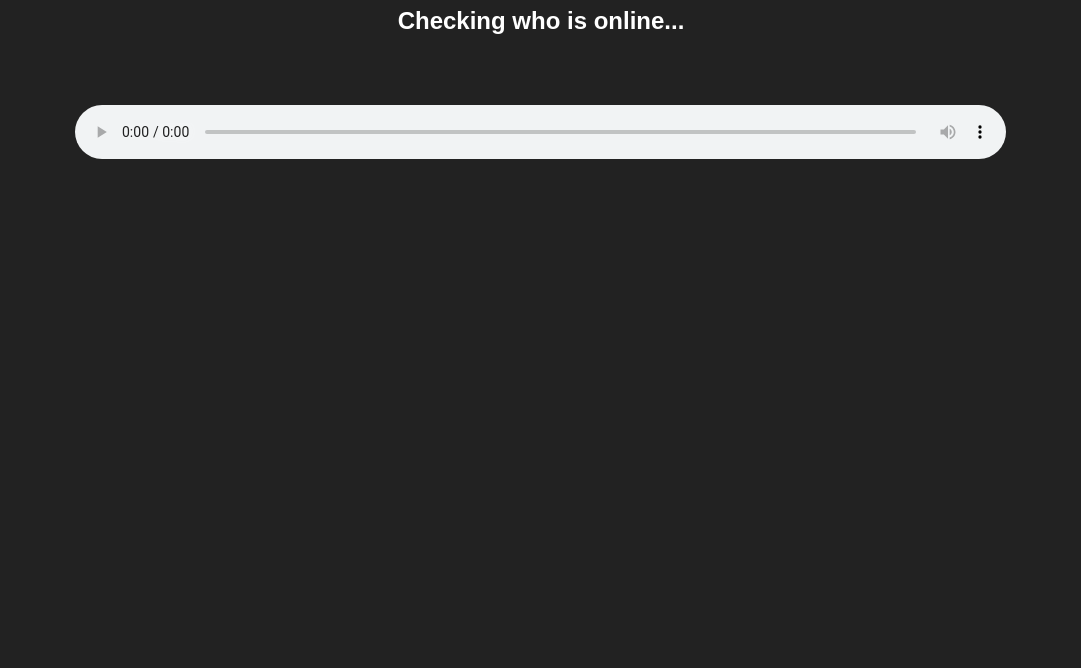
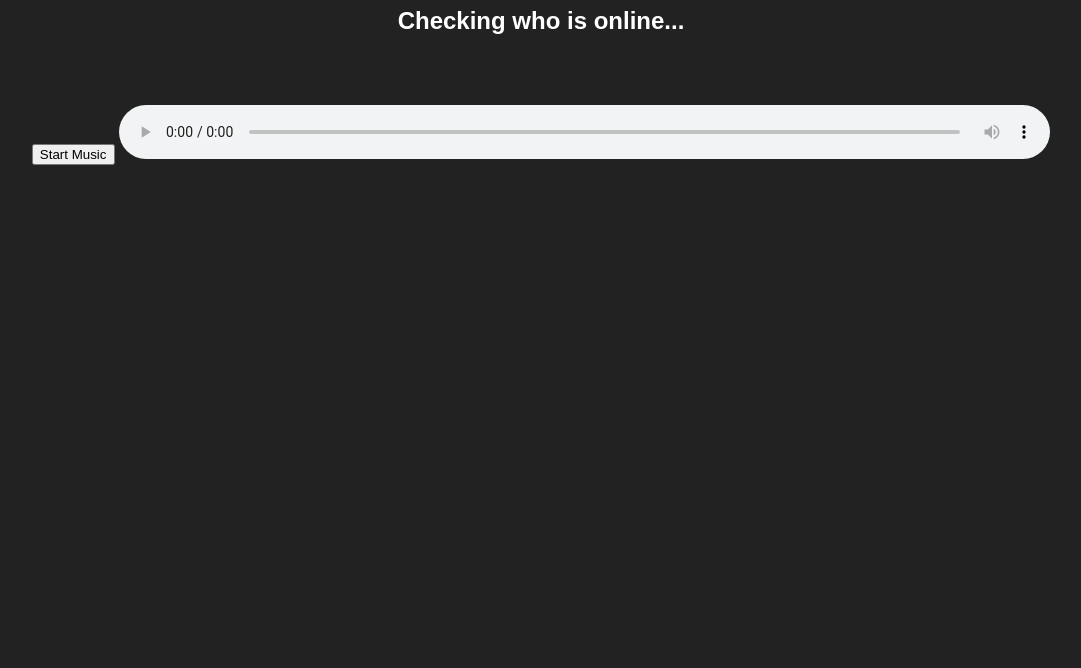
Before and after one commit to un-known47/VibeTogether, a plain HTML site: page index.html in a window 1280 px wide. Shown: the part 132-800 px from the top of the page, without its empty margins (99-1180 px from the left). Drawn offline with Linux system fonts and the light colour scheme; no server answers.

Commit message:
Update index.html

```diff
--- a/index.html
+++ b/index.html
@@ -8,14 +8,12 @@
 <body>
   <h1>🎵 Couple Connected Music Player 🎵</h1>
   <h2 id="statusText">Checking who is online...</h2>
-  <audio id="audioPlayer" controls autoplay></audio>
+  <button id="startBtn">Start Music</button>
+  <audio id="audioPlayer" controls></audio>
 
-<!-- Firebase core SDK -->
-<script src="https://www.gstatic.com/firebasejs/11.9.1/firebase-app-compat.js"></script>
-<script src="https://www.gstatic.com/firebasejs/11.9.1/firebase-database-compat.js"></script>
-
-<!-- Your script -->
-<script src="script.js"></script>
-
+  <!-- Firebase SDK -->
+  <script src="https://www.gstatic.com/firebasejs/11.9.1/firebase-app-compat.js"></script>
+  <script src="https://www.gstatic.com/firebasejs/11.9.1/firebase-database-compat.js"></script>
+  <script src="script.js"></script>
 </body>
 </html>
```
